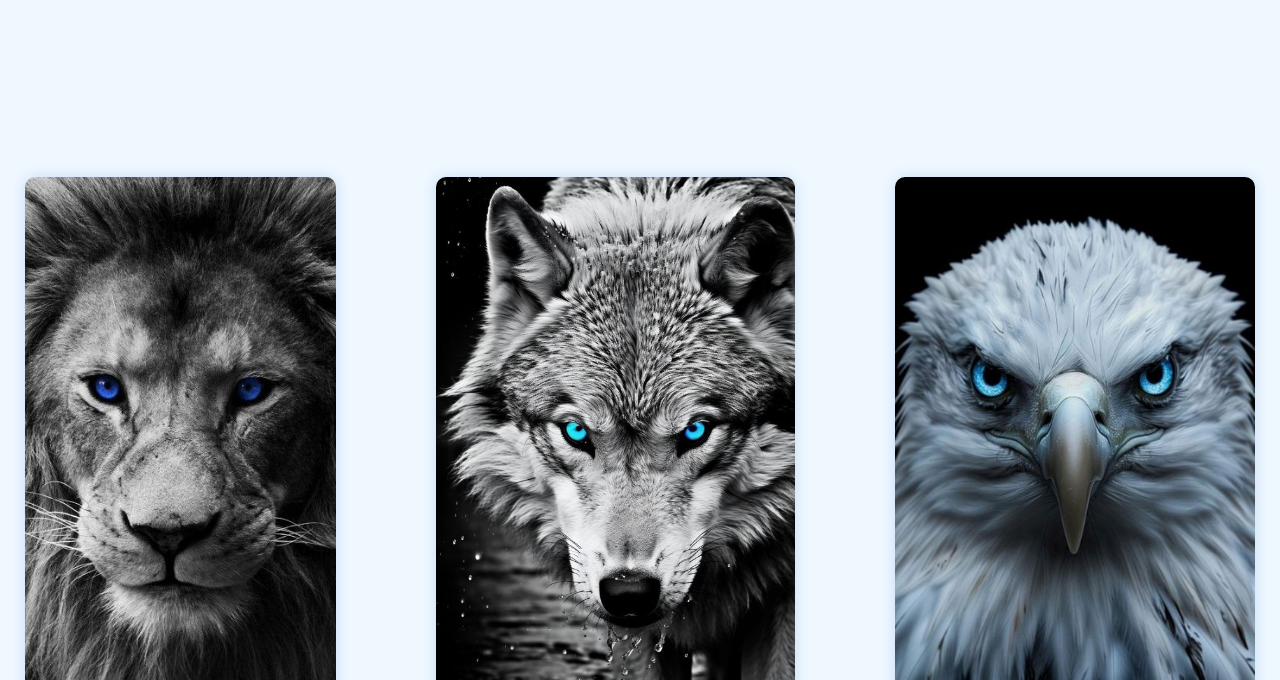
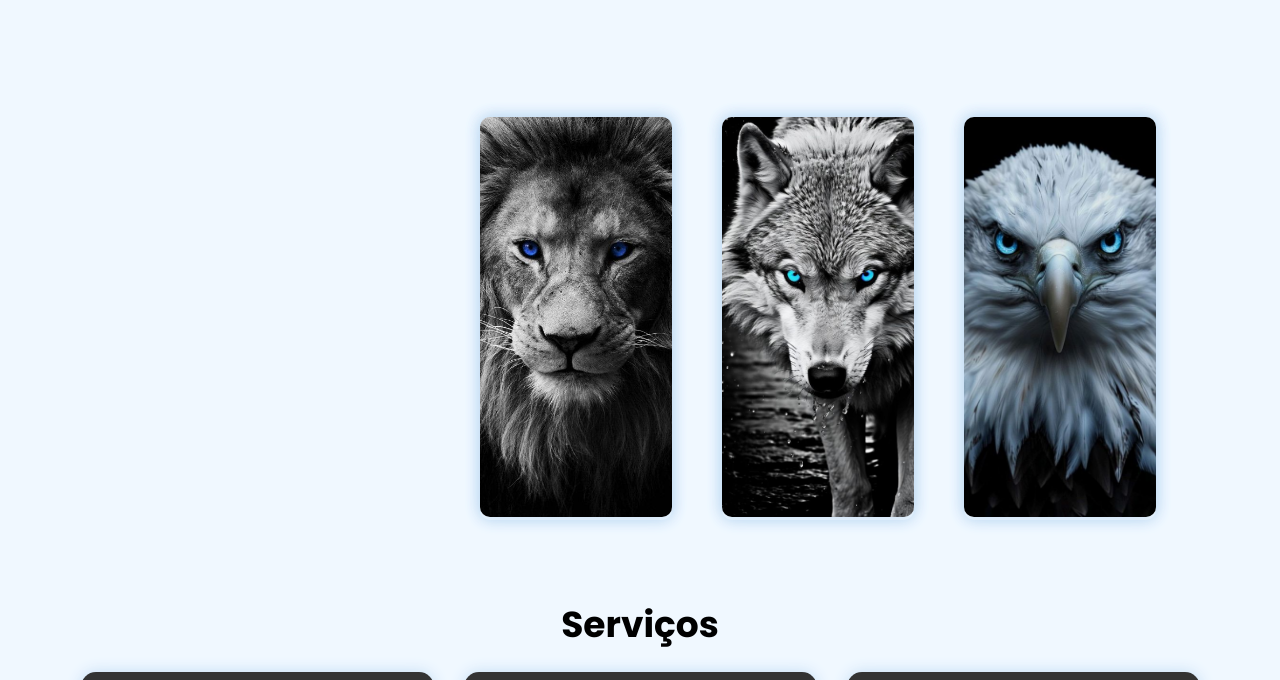
Before and after one commit to DiegofkOliveira/NewPortifolio, a plain HTML site: page Home/index.html in a window 1280 px wide. Shown: the part 1172-1852 px from the top of the page. Drawn offline with Linux system fonts and the light colour scheme.

Commit message:
feat: new one

```diff
--- a/Home/style.css
+++ b/Home/style.css
@@ -169,34 +169,38 @@ a {
 }
 
 .image-container {
-    display: flex;
-    flex-direction: row;
-    align-items: center;
-    justify-content: center;
-    gap: 100px;
-    padding: 80px 20px 80px;
+    display: grid;
+    grid-template-columns: repeat(3, 1fr);
+    gap: 50px;
+    max-width: 800px;
+    padding: 20px 480px;
+    justify-items: center;
+}
+
+.image-list img {
+    width: 15vw;
+    height: 50vh;
+    overflow: hidden;
+    border-radius: 10px;
+    box-shadow: 0 0 15px rgba(194, 220, 244, 1);
 }
 
 .image-list {
     position: relative;
-    width: auto;
-    z-index: 1;
+    width: 100%;
+    height: 99%;
+    border-radius: 10px;
+    border: none;
+    box-shadow: 0 0 15px rgba(194, 220, 244, 1);
 }
 
-.image-container .image-list img {
-    width: 100%;
-    height: 80vh;
-    object-fit: contain;
-    border-radius: 10px;
-    box-shadow: 0 0 15px rgba(194, 220, 244, 1);
-}
 
 .overlay {
     position: absolute;
     top: 0;
     left: 0;
     width: 100%;
-    height: 80vh;
+    height: 100%;
     gap: 10px;
     background-color: rgba(0, 0, 0, 0.7);
     color: #fff;
@@ -437,6 +441,11 @@ a {
         height: 80vh;
     }
 
+    .overlay {
+        width: 100%;
+        height: 80vh;
+    }
+
     .skills-technologies {
         width: 30%;
     }
```
